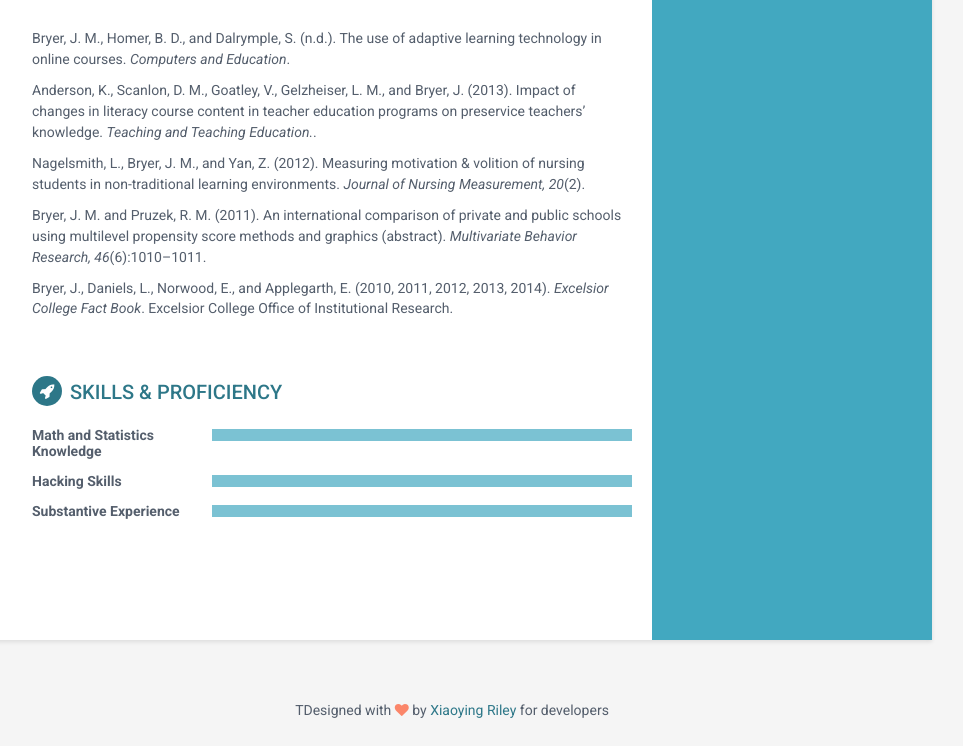
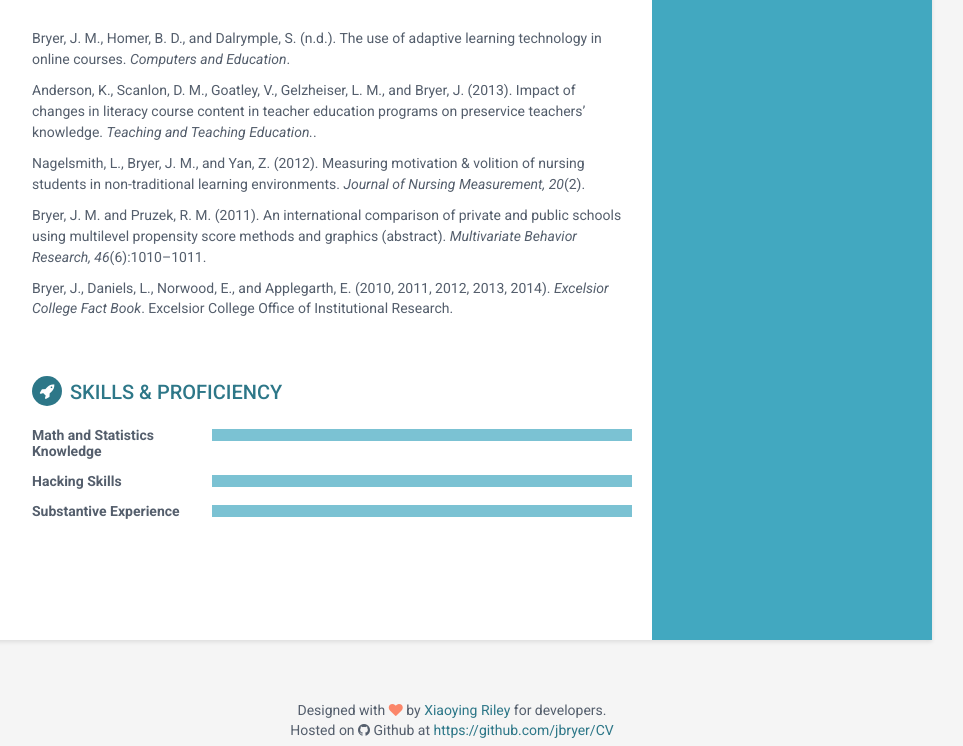
Before and after one commit to jbryer/CV, a Jekyll site: the page built from docs/index.md, in a window 1280 px wide and 900 px high, scrolled down 1672 px, cut to the strip 0-746 px from the top of the window. Shown: the whole strip, without its empty margins (188-1151 px from the left). Built offline with Jekyll 4.4.1, drawn with Linux system fonts in a browser that asks for light colours.

Commit message:
Footer update.

```diff
--- a/docs/_includes/footer.html
+++ b/docs/_includes/footer.html
@@ -1,5 +1,5 @@
     <footer class="footer">
         <div class="text-center">
-                TDesigned with <i class="fa fa-heart"></i> by <a href="themes.3rdwavemedia.com">Xiaoying Riley</a> for developers
+                Designed with <i class="fa fa-heart"></i> by <a href="themes.3rdwavemedia.com">Xiaoying Riley</a> for developers.<br />Hosted on <i class="fa fa-github"></i> Github at <a href="https://github.com/jbryer/cv">https://github.com/jbryer/CV</a>
         </div><!--//container-->
     </footer><!--//footer-->
```
